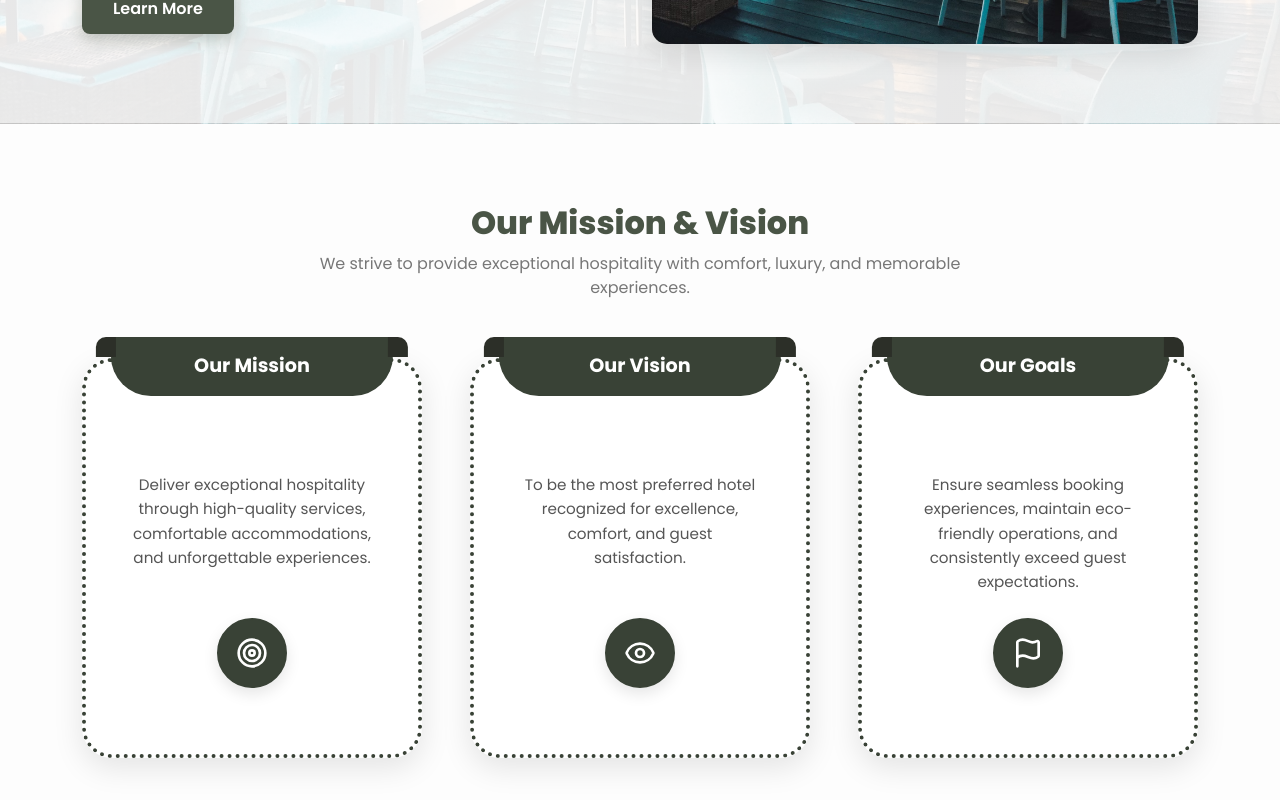
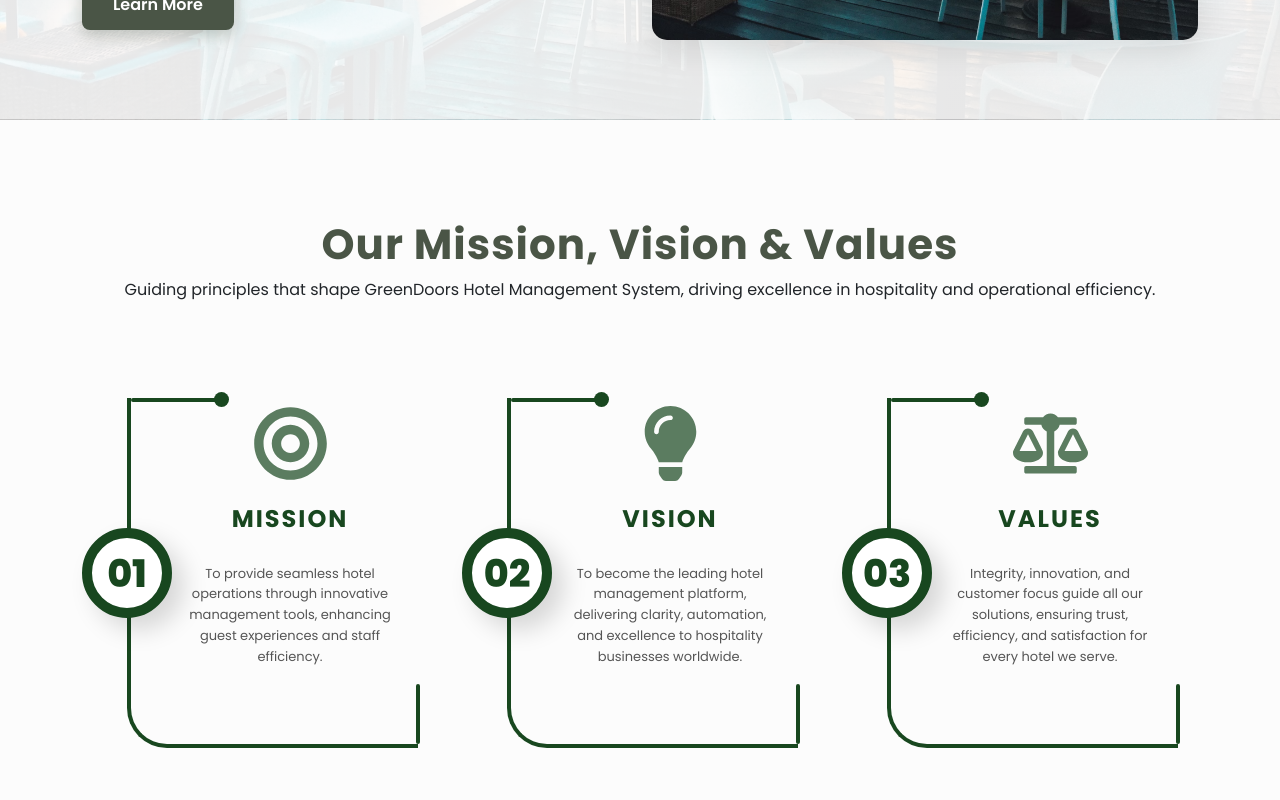
Before and after one commit to shaista020/HMS-frontend, a React (Create React App) app: page /About in a window 1280 px wide. Shown: the part 520-1320 px from the top of the page. Built offline with nearby package versions, Linux system fonts and the light colour scheme.

Commit message:
working on about us goals section

```diff
--- a/src/pages/LandingPage/About.css
+++ b/src/pages/LandingPage/About.css
@@ -128,114 +128,155 @@
   background: var(--social-hover);
   transform: scale(1.05) rotate(2deg);
 }
+/* --- Mission Card --- */
+.infographic-section {
+  padding: 100px 0 0px;
+  background-color: #fcfcfc;
+}
 
-/* --- Mission Card --- */
-.mission-card-custom {
+.card-wrapper {
   position: relative;
-  min-height: 400px;
-  padding: 80px 20px 30px;
-  border-radius: 30px;
-  border: 4px dotted var(--theme-dark);
-  background: #fff;
-  box-shadow: 0 10px 30px rgba(0,0,0,0.1);
-  transition: all 0.4s ease-in-out;
-  overflow: visible;
+  width: 100%;
+  max-width: 400px;
+  height: 350px;
+  margin: 0 auto 50px;
+  padding-left: 100px; /* Space for circle */
+  display: flex;
+  flex-direction: column;
+  justify-content: center;
 }
-.mission-card-custom:hover {
-  transform: translateY(-10px);
-  box-shadow: 0 20px 40px var(--card-hover-shadow);
+
+/* --- The Line Logic --- */
+.design-line {
+  position: absolute;
+  top: 0;
+  left: 45px;
+  right: 20px;
+  bottom: 0;
+  border-left: 4px solid;
+  border-bottom: 4px solid;
+  border-bottom-left-radius: 40px;
+  pointer-events: none;
 }
-.mission-card-custom::before {
+
+/* RIGHT BORDER AS SEPARATE CONTROLLED LINE */
+.design-line::after {
   content: "";
   position: absolute;
-  top: -6px; left: -6px; right: -6px; bottom: -6px;
-  border-radius: 32px;
-
-  background-size: 15px 25px;
-  z-index: -1;
-  transition: all 0.5s ease;
+  right: -2px;
+  bottom: 0;
+  width: 4px;
+  height: 260px; /* Height control */
+  background-color: inherit;
+  border-bottom-right-radius: 40px;
 }
 
-/* Card Ribbon */
-.card-header-ribbon {
+/* Top Horizontal Line with Start-Dot */
+.line-start {
   position: absolute;
-  top: -25px;
-  left: 50%;
-  transform: translateX(-50%);
-  width: 85%;
-  padding: 15px;
-  border-radius: 0 0 40px 40px;
-  font-weight: 700;
-  font-size: 1.2rem;
-  text-align: center;
-  color: var(--ribbon-text);
-  background: var(--theme-dark);
-  z-index: 2;
-  transition: all 0.3s ease;
-}
-.card-header-ribbon:hover {
-  background: var(--ribbon-hover);
-}
-.card-header-ribbon::before,
-.card-header-ribbon::after {
-  content: "";
-  position: absolute;
-  top: 0; width: 20px; height: 20px;
-  z-index: -1;
-  transition: all 0.3s ease;
-}
-.card-header-ribbon::before {
-  left: -15px;
-  border-radius: 10px 0 0 0;
-  background: var(--theme-mid);
-}
-.card-header-ribbon::after {
-  right: -15px;
-  border-radius: 0 10px 0 0;
-  background: var(--theme-mid);
+  top: 0;
+  left: 0;
+  width: 90px;
+  height: 4px;
+  background-color: inherit;
+  border-radius: 40px;
 }
 
-/* Icon Circle */
-.icon-circle {
-  width: 70px; height: 70px;
-  margin: -50px auto 20px;
+.line-corner {
+  position: absolute;
+  top: 0;
+  left: 43px;
+  width: 16px;
+  height: 19px;
+  background-color: inherit;
   border-radius: 50%;
-  display: flex; align-items: center; justify-content: center;
-  background: var(--theme-dark);
-  color: #fff;
-  border: 2px solid var(--theme-dark);
-  box-shadow: 0 6px 15px rgba(0,0,0,0.1);
-  transition: all 0.4s ease;
-}
-.icon-circle:hover {
-  transform: scale(1.2) rotate(10deg);
-  box-shadow: 0 12px 25px rgba(0,0,0,0.25);
-}
-.icon-circle svg {
-  width: 32px; height: 32px;
-  transition: all 0.3s ease;
-}
-.icon-circle:hover svg {
-  transform: scale(1.2) rotate(-15deg);
 }
 
-/* Mission Card Text */
-.mission-card-custom p {
-  color: var(--text-color);
-  font-size: 0.95rem;
-  line-height: 1.6;
-  margin-top: 15px;
-  padding: 0 10px;
-  transition: color 0.3s ease;
-}
-.mission-card-custom:hover p {
-  color: var(--theme-dark);
+.line-start::before {
+  content: '';
+  position: absolute;
+  right: -8px;
+  top: -6px;
+  width: 15px;
+  height: 15px;
+  border-radius: 50%;
+  background-color: inherit;
 }
 
-/* --- Responsive --- */
-@media (max-width: 768px) {
-  .mission-card-custom { min-height: 350px; }
-  .icon-circle { width: 60px; height: 60px; margin-top: -40px; }
-  .icon-circle svg { width: 28px; height: 28px; }
-  .team-img-wrapper { width: 100px; height: 100px; }
+/* Right side ending vertical stub */
+.line-end-stub {
+  position: absolute;
+  bottom: 0;
+  right: -2px;
+  width: 4px;
+  height: 60px;
+  background-color: inherit;
+  border-radius: 40px;
 }
+
+/* --- Number Circle --- */
+.step-circle {
+  position: absolute;
+  left: 0;
+  top: 50%;
+  transform: translateY(-50%);
+  width: 90px;
+  height: 90px;
+  background: white;
+  border: 10px solid;
+  border-radius: 50%;
+  display: flex;
+  align-items: center;
+  justify-content: center;
+  font-size: 38px;
+  font-weight: 800;
+  z-index: 10;
+  box-shadow: 12px 12px 25px rgba(0,0,0,0.15);
+}
+
+/* --- Content Styling --- */
+.content-area {
+  padding-top: 10px;
+  text-align: center;
+  margin-right: 40px;
+  opacity: 0;
+  transform: translateY(20px);
+  animation: fadeSlideIn 0.8s 0.5s forwards;
+}
+.icon-box {
+  font-size: 75px;
+  margin: 0 auto 10px;
+  margin-top: -90px;
+  opacity: 0.7;
+  transition: transform 0.4s ease, color 0.4s ease;
+}
+
+.card-wrapper:hover .icon-box {
+  transform: scale(1.15);
+  color: #7abc6f;
+}
+
+.step-title {
+  font-weight: 700;
+  letter-spacing: 2px;
+  margin-bottom: 10px;
+  text-transform: uppercase;
+}
+
+.step-desc {
+  color: #555;
+  font-size: 13px;
+  line-height: 1.6;
+  max-width: 220px;
+   margin-top: 30px;
+}
+@keyframes fadeSlideIn {
+  0% {
+    opacity: 0;
+    transform: translateY(20px);
+  }
+  100% {
+    opacity: 1;
+    transform: translateY(0);
+  }
+}
--- a/src/pages/LandingPage/About.js
+++ b/src/pages/LandingPage/About.js
@@ -4,32 +4,39 @@ import LandNavbar from "./LandNavbar";
 import Footer from "./Footer";
 import "./About.css";
 import { Target, Eye, Flag } from 'lucide-react';
-import { FaBullseye, FaSearch, FaGem } from "react-icons/fa";
+import { FaBullseye, FaLightbulb, FaBalanceScale } from "react-icons/fa";
 const teamMembers = [
   { name: "Ameer Dawood", role: "Hotel Manager", image: "/assets/img/boy.png" },
   { name: "Shaista Tabbasum", role: "Head Chef", image: "/assets/img/woman.png" },
   { name: "Lalain Fatima", role: "Front Desk Manager", image: "/assets/img/women.png" },
 ];
-const missionVisionData = [
+
+
+const data = [
   {
-    title: "Our Mission",
-    text: "Deliver exceptional hospitality through high-quality services, comfortable accommodations, and unforgettable experiences.",
-    bgClass: "bg-mission",
-    icon: <FaBullseye size={24} color="#fff" />,
+    id: "01",
+    title: "MISSION",
+    text: "To provide seamless hotel operations through innovative management tools, enhancing guest experiences and staff efficiency.",
+    color: "#18471fff",
+    icon: <FaBullseye className="react-icon-style" />
   },
   {
-    title: "Our Vision",
-    text: "To be the most preferred hotel recognized for excellence, comfort, and guest satisfaction.",
-    bgClass: "bg-vision",
-    icon: <FaSearch size={24} color="#fff" />,
+    id: "02",
+    title: "VISION",
+    text: "To become the leading hotel management platform, delivering clarity, automation, and excellence to hospitality businesses worldwide.",
+    color: "#18471fff",
+    icon: <FaLightbulb className="react-icon-style" />
   },
   {
-    title: "Our Values",
-    text: "Ensure seamless booking experiences, maintain eco-friendly operations, and consistently exceed guest expectations at GreenDoors.",
-    bgClass: "bg-goals",
-    icon: <FaGem size={24} color="#fff" />,
-  },
+    id: "03",
+    title: "VALUES",
+    text: "Integrity, innovation, and customer focus guide all our solutions, ensuring trust, efficiency, and satisfaction for every hotel we serve.",
+    color: "#18471fff",
+    icon: <FaBalanceScale className="react-icon-style" />
+  }
 ];
+
+
 const getRoleDescription = (role) => {
   switch (role) {
     case "Hotel Manager":
@@ -134,41 +141,54 @@ const AboutUs = () => {
           </Row>
         </Container>
       </section>
+      <section className="infographic-section">
+        <Container>
+          {/* Section Heading */}
+          <div className="section-header text-center mb-5">
+            <h2 className="text-center  " style={{
+              fontWeight: "700",
+              color: "#4A5546",
+              fontSize: "42px",
+              letterSpacing: "1px"
+            }}>Our Mission, Vision & Values</h2>
+            <p>Guiding principles that shape GreenDoors Hotel Management System, driving excellence in hospitality and operational efficiency.</p>
+          </div>
 
 
+          <Row className="justify-content-center py-5">
+            {data.map((item, index) => (
+              <Col lg={4} key={index}>
+                <div className="card-wrapper">
 
-      <section style={{ padding: "80px 0", backgroundColor: "#fdfdfd" }}>
-        <Container>
-          <Row className="text-center mb-5">
-            <Col>
-              <h2 style={{ fontWeight: 800, color: "#4A5546" }}>Our Mission & Vision</h2>
-              <p style={{ color: "#777", maxWidth: 650, margin: "10px auto" }}>
-                We strive to provide exceptional hospitality with comfort, luxury, and memorable experiences.
-              </p>
-            </Col>
-          </Row>
+                  {/* Visual Line Elements */}
+                  <div className="design-line" style={{ borderColor: item.color }}>
+                    <div className="line-start" style={{ backgroundColor: item.color }}></div>
+                    <div className="line-end-stub" style={{ backgroundColor: item.color }}></div>
+                  </div>
 
-          <Row className="text-center g-5">
-            {[
-              { title: "Our Mission", icon: <Target size={28} />, text: "Deliver exceptional hospitality through high-quality services, comfortable accommodations, and unforgettable experiences." },
-              { title: "Our Vision", icon: <Eye size={28} />, text: "To be the most preferred hotel recognized for excellence, comfort, and guest satisfaction." },
-              { title: "Our Goals", icon: <Flag size={28} />, text: "Ensure seamless booking experiences, maintain eco-friendly operations, and consistently exceed guest expectations." }
-            ].map((card, index) => (
-              <Col md={4} key={index}>
-                <Card className="mission-card-custom h-100">
-                  <div className="card-header-ribbon">{card.title}</div>
-                  <Card.Body className="d-flex flex-column justify-content-between">
-                    <p>{card.text}</p>
-                    <div className="card-icon-wrapper">
-                      <div className="icon-circle">{card.icon}</div>
+                  {/* The Floating Number Circle */}
+                  <div className="step-circle" style={{ borderColor: item.color, color: item.color }}>
+                    {item.id}
+                  </div>
+
+                  {/* Text Content */}
+                  <div className="content-area text-center">
+                    <div className="icon-box" style={{ color: item.color }}>
+                      {item.icon}
                     </div>
-                  </Card.Body>
-                </Card>
+                    <h4 className="step-title" style={{ color: item.color }}>{item.title}</h4>
+                    <p className="step-desc">{item.text}</p>
+                  </div>
+
+                </div>
               </Col>
             ))}
           </Row>
         </Container>
       </section>
+
+
+
 
 
       {/* Team Section */}
--- a/src/pages/LandingPage/Events.js
+++ b/src/pages/LandingPage/Events.js
@@ -142,7 +142,7 @@ const Events = () => {
 <div
   className="row mt-5 pt-5 justify-content-center align-items-center"
   style={{
-  backgroundImage: "url('https://images.pexels.com/photos/373941/pexels-photo-373941.jpeg?auto=compress&cs=tinysrgb&w=1600')",
+  backgroundImage: "url('/assets/img/CTA.avif')",
 backgroundSize: "cover",
 backgroundPosition: "center",
 
--- a/src/pages/LandingPage/Footer.js
+++ b/src/pages/LandingPage/Footer.js
@@ -71,7 +71,7 @@ const Footer = () => {
                   { name: "About Us", path: "/about" },
                   { name: "Service", path: "/services" },
                   { name: "Event", path: "/events" },
-                  { name: "Contact Us", path: "/contact" },
+                  { name: "Contact", path: "/contact" },
                 ].map((item) => (
                   <li key={item.name}>
                     <Link
```
Also changed, not shown: src/pages/LandingPage/LandNavbar.js (+20 -7 lines), src/pages/LandingPage/LandingPage.js (+0 -10 lines), src/pages/LandingPage/Services.js (+70 -26 lines), public/assets/img/CTA.avif (added).
